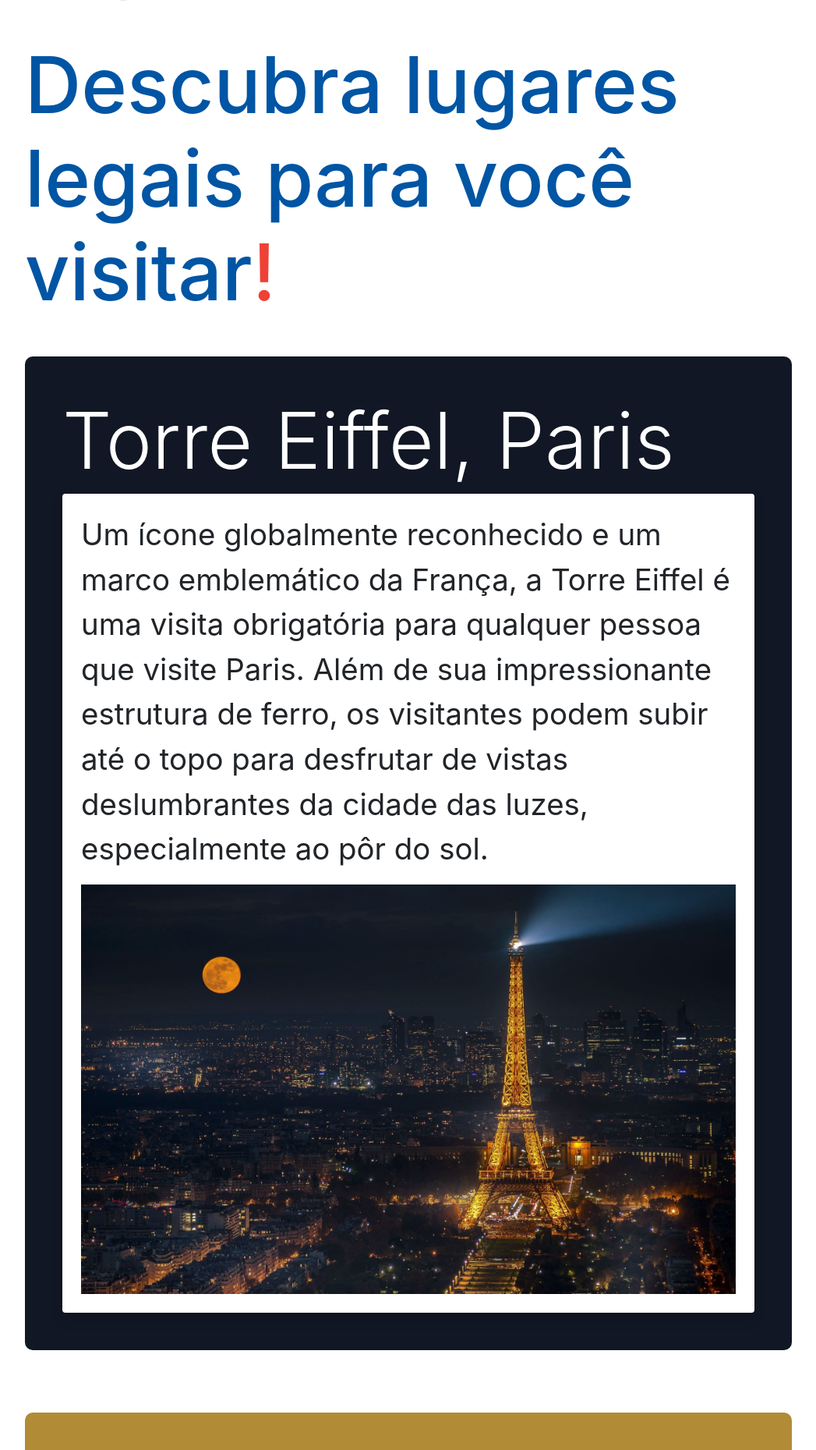
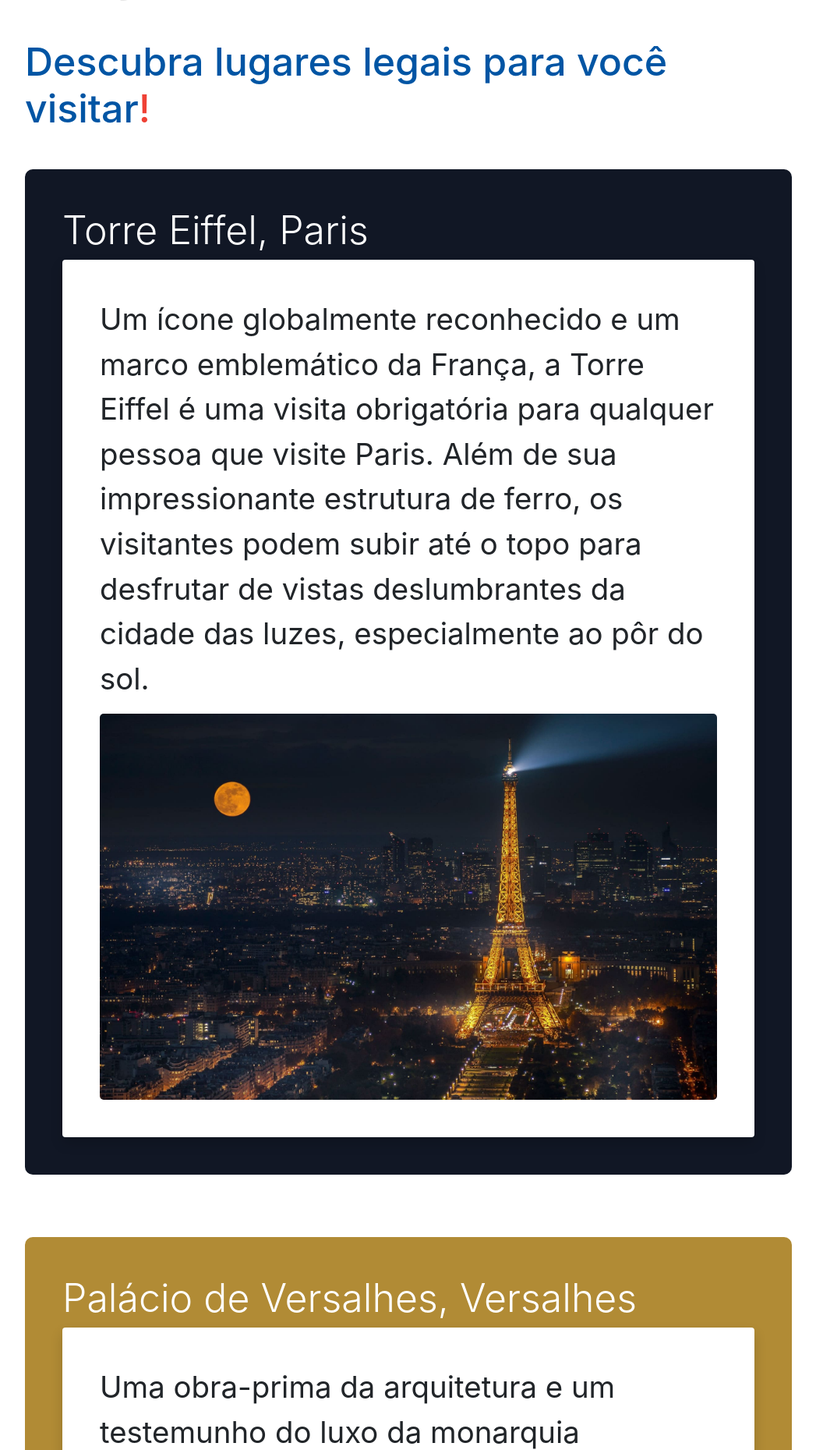
Before and after one commit to lzn1996/VoltaAoMundoFranca, a PHP site: page /pages/onde-ir.html in a window 1280 px wide. Shown: the part 71-1930 px from the top of the page at 78% size, without its empty margins (116-1163 px from the left). Run offline with PHP 8.4, Linux system fonts and the light colour scheme; some libraries are stand-ins or nearby versions.

Commit message:
style: font size and animation adjusts

```diff
--- a/pages/contato.html
+++ b/pages/contato.html
@@ -84,7 +84,9 @@
     >
       <div class="row justify-content-center">
         <div class="col-12 mb-5">
-          <h2 class="display-5 text-center mb-5">Deixe seu contato</h2>
+          <h2 class="display-5 text-center mb-5 place-title">
+            Deixe seu contato
+          </h2>
           <form action="/pages/contato.html">
             <div class="form-group">
               <label for="nome">Nome:</label>
@@ -113,7 +115,7 @@
         </div>
       </div>
       <div class="col-12">
-        <h2 class="display-5 text-center mb-5">Contatos salvos</h2>
+        <h2 class="display-5 text-center mb-5 place-title">Contatos salvos</h2>
         <table class="table table-striped">
           <thead>
             <tr>
--- a/pages/cultura.html
+++ b/pages/cultura.html
@@ -78,11 +78,12 @@
       </div>
     </nav>
     <main class="not-index">
-      <section class="container-fluid padding" style="padding-top: 20vh">
+      <section class="container-fluid padding" style="padding-top: 10vh">
         <div class="row" style="display: flex; gap: 25vh">
           <div class="col-12">
             <h2
-              class="text-center animated-comin font-weight-bold mb-5 place-title"
+              class="text-center animated-comin font-weight-bold place-title"
+              style="margin-bottom: 100px"
             >
               Introdução
             </h2>
--- a/pages/onde-ir.html
+++ b/pages/onde-ir.html
@@ -102,7 +102,7 @@
                 Torre Eiffel, Paris
               </h3>
               <div class="d-flex shoadow flex-column">
-                <div class="shadow bg-white p-4 rounded">
+                <div class="shadow bg-white p-2 p-lg-5 rounded">
                   <p class="place-paragraph">
                     Um ícone globalmente reconhecido e um marco emblemático da
                     França, a Torre Eiffel é uma visita obrigatória para
@@ -130,7 +130,7 @@
                 Palácio de Versalhes, Versalhes
               </h3>
               <div class="d-flex shoadow flex-column">
-                <div class="shadow bg-white p-4 rounded">
+                <div class="shadow bg-white p-2 p-lg-5 rounded">
                   <p class="place-paragraph">
                     Uma obra-prima da arquitetura e um testemunho do luxo da
                     monarquia francesa, o Palácio de Versalhes é uma visita
@@ -158,7 +158,7 @@
                 Museu do Louvre, Paris
               </h3>
               <div class="d-flex shoadow flex-column">
-                <div class="shadow bg-white p-4 rounded">
+                <div class="shadow bg-white p-2 p-lg-5 rounded">
                   <p class="place-paragraph">
                     Uma obra-prima da arquitetura e um testemunho do luxo da
                     monarquia francesa, o Palácio de Versalhes é uma visita
@@ -178,13 +178,13 @@
           </div>
           <!-- sena -->
           <div
-            class="row d-flex justify-content-between animated-leavin"
+            class="row d-flex justify-content-between"
             style="background-color: #fcf6d5"
           >
             <div class="col-12 p-3 p-xl-5">
               <h3 class="display-4 place-title text-black">Rio Sena, Paris</h3>
               <div class="d-flex shadow flex-column">
-                <div class="shadow bg-white p-4 rounded">
+                <div class="shadow bg-white p-2 p-lg-5 rounded">
                   <p class="place-paragraph">
                     Cortando o coração de Paris, o Rio Sena é uma das principais
                     atrações da cidade, oferecendo cruzeiros encantadores que
--- a/styles.css
+++ b/styles.css
@@ -103,7 +103,7 @@ main {
 }
 
 .place-title {
-  font-size: clamp(20px, 10vw, 100px);
+  font-size: clamp(20px, 7vw, 50px);
 }
 
 .place-paragraph {
@@ -118,6 +118,15 @@ main {
 
 .white-text-shadow {
   text-shadow: 4px 4px 4px rgb(255, 255, 255);
+}
+
+img {
+  transition: scale 0.2s ease-in-out;
+  border-radius: 5px;
+}
+
+img:hover {
+  scale: 1.02;
 }
 
 @media screen and (max-width: 768px) {
```
